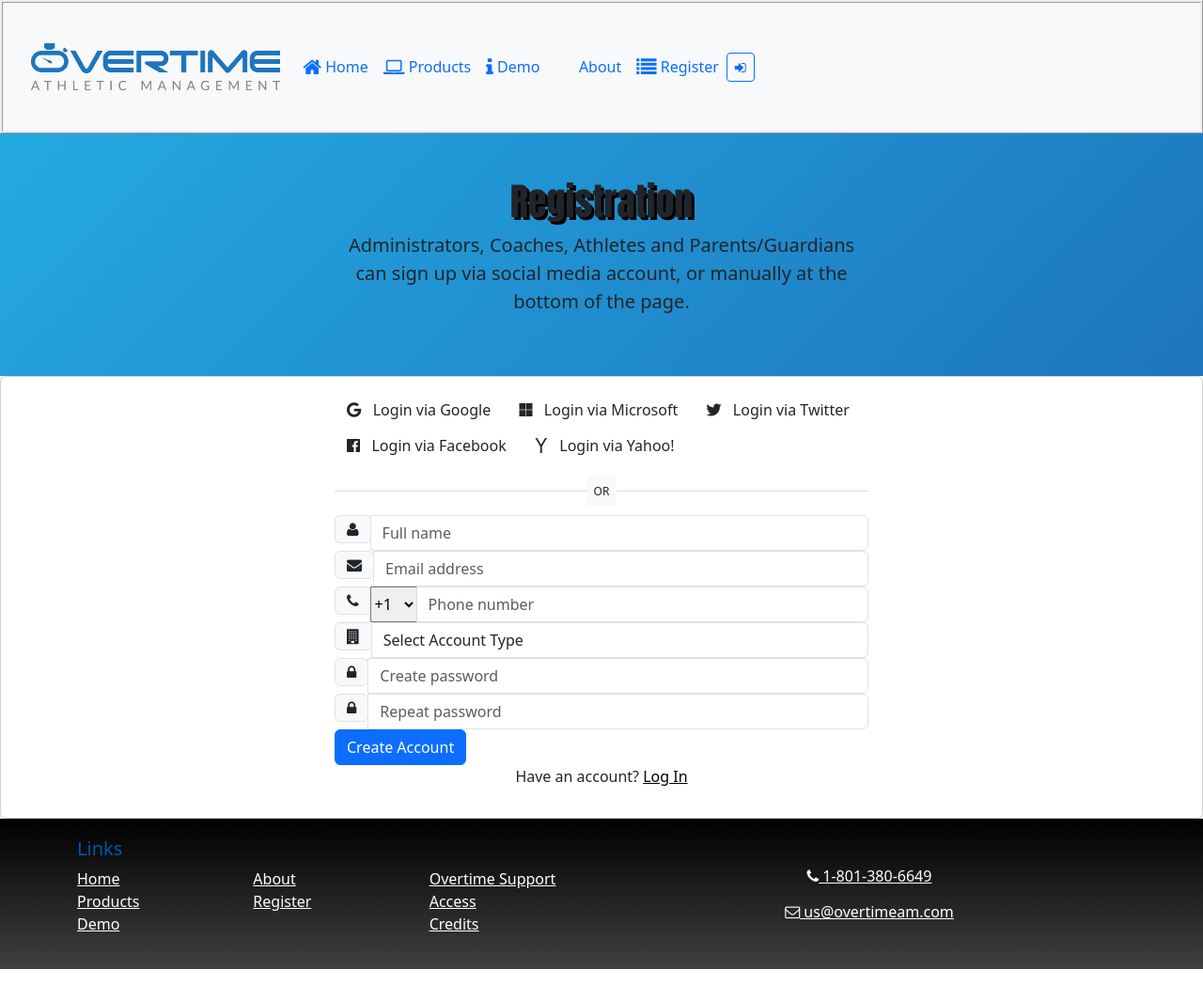
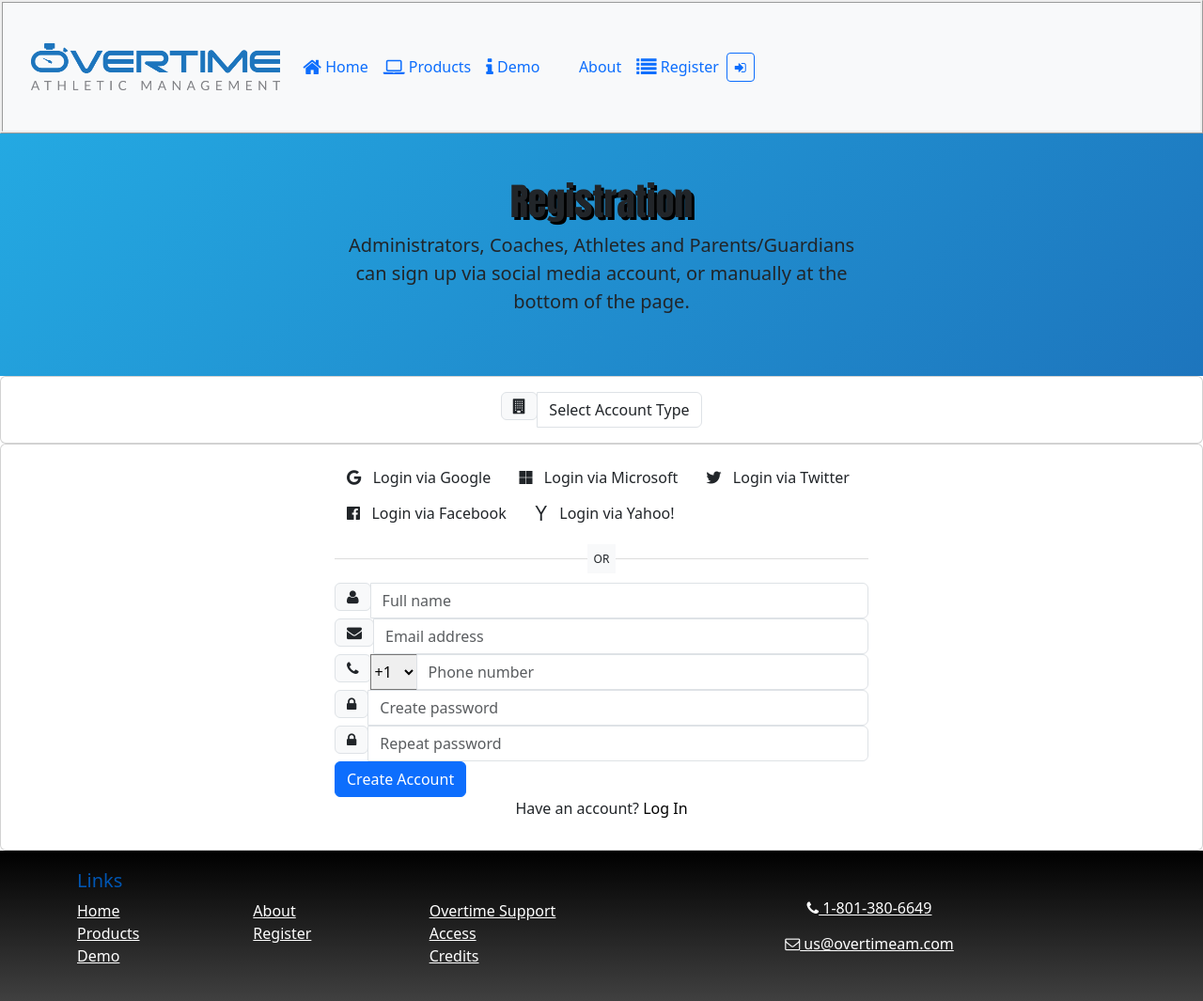
Before and after one commit to bartholomewdevelopment/overtimeam, a website: page register.html in a window 1280 px wide. Shown: the whole page at 94% size. Before the commit the page ends 1031 px from the top, so only its background shows below. Drawn offline with nearby package versions, Linux system fonts and the light colour scheme; files that its build step writes are made by us from their sources; files whose address does not match are found by name.

Commit message:
updated register.html page

```diff
--- a/register.html
+++ b/register.html
@@ -113,6 +113,27 @@
 
 
                 </div>
+
+                <div class="card">
+                  <article class="card-body mx-auto" style="max-width: 600px;">
+                <form>
+<!-- form-group// -->
+<div class="form-group input-group">
+  <div class="input-group-prepend">
+      <span class="input-group-text"> <i class="fa fa-building"></i> </span>
+  </div>
+  <select class="form-control">
+      <option selected=""> Select Account Type</option>
+      <option>Admin</option>
+      <option>Coach</option>
+      <option>Athlete</option>
+      <option>Parent/Guardian</option>
+  </select>
+</div> <!-- form-group end.// -->
+</form>
+</article>
+</div>
+
                 <div class="card">
                   <article class="card-body mx-auto" style="max-width: 600px;">
                 <p>
@@ -149,19 +170,7 @@
                         <option value="3">+91</option>
                     </select>
                     <input name="" class="form-control" placeholder="Phone number" type="text">
-                </div> <!-- form-group// -->
-                <div class="form-group input-group">
-                    <div class="input-group-prepend">
-                        <span class="input-group-text"> <i class="fa fa-building"></i> </span>
-                    </div>
-                    <select class="form-control">
-                        <option selected=""> Select Account Type</option>
-                        <option>Admin</option>
-                        <option>Coach</option>
-                        <option>Athlete</option>
-                        <option>Parent/Guardian</option>
-                    </select>
-                </div> <!-- form-group end.// -->
+                </div>
                 <div class="form-group input-group">
                     <div class="input-group-prepend">
                         <span class="input-group-text"> <i class="fa fa-lock"></i> </span>
@@ -177,7 +186,7 @@
                 <div class="form-group">
                     <button type="submit" class="btn btn-primary btn-block"> Create Account  </button>
                 </div> <!-- form-group// -->
-                <p class="text-center">Have an account? <a href="index.html" style="color: black">Log In</style></a> </p>
+                <p class="text-center">Have an account? <a role="button" data-toggle="modal" data-target="#loginModal" style="color: black">Log In</style></a> </p>
             </form>
             </article>
             </div> <!-- card.// -->
```
